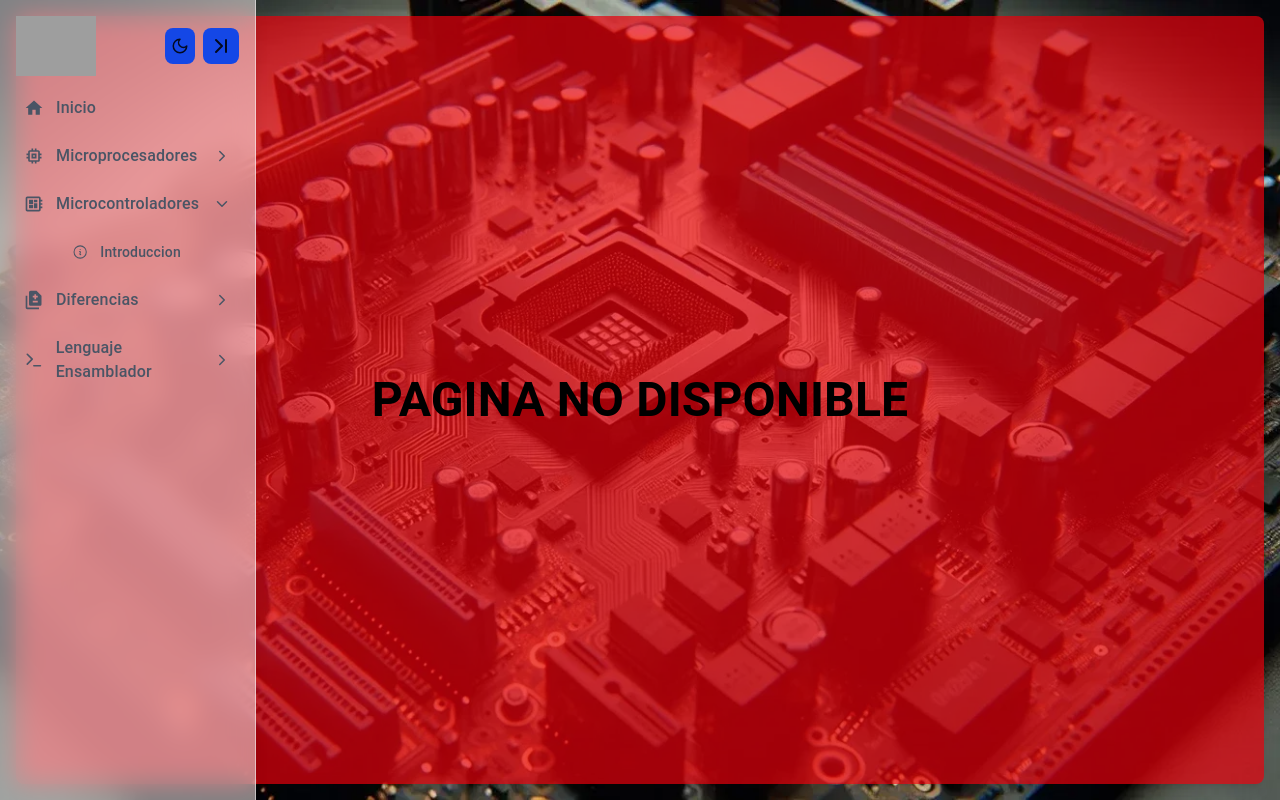
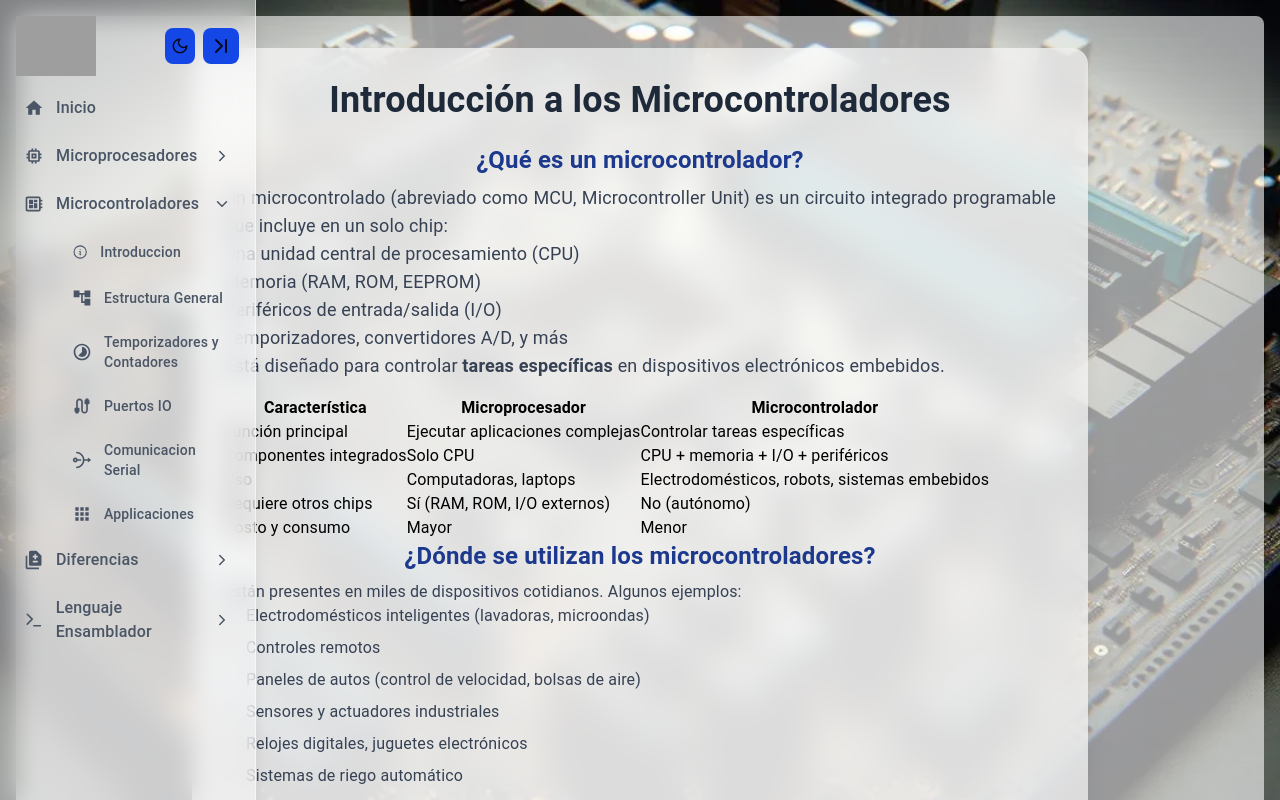
Before and after one commit to Ernestnic8/proyecto-AMC, a React (Vite) app: page /microcontroladores in a window 1280 px wide. Both pictures are taken after a click on the element "Microcontroladores". Built offline with nearby package versions, Linux system fonts and the light colour scheme; grey boxes are pictures that could not be loaded.

Commit message:
casi terminado

```diff
--- a/src/App.tsx
+++ b/src/App.tsx
@@ -10,6 +10,12 @@ import {
   Storage,
   Autorenew,
   CompareArrows,
+  IntegrationInstructions,
+  AccountTree,
+  Apps,
+  Timelapse,
+  Cable,
+  Nat,
 } from "@mui/icons-material";
 import AmcRouter from "./routes/AmcRouter";
 import { Terminal } from "lucide-react";
@@ -139,7 +145,12 @@ const App = () => {
             icon={<DeveloperBoard fontSize="small" />}
             text="Microcontroladores"
             subRoutes={[
-              "/raw/ventajas-y-des",
+              "/microcontroladores/",
+              "/microcontroladores/aplicaciones",
+              "/microcontroladores/comunicacion",
+              "/microcontroladores/puerto-io",
+              "/microcontroladores/estructura",
+              "/microcontroladores/temporizadores-contadores",
             ]}
           >
             <SidebarItem
@@ -160,7 +171,42 @@ const App = () => {
                 </svg>
               }
               text="Introduccion"
-              to="/microprocesadores"
+              to="/microcontroladores"
+            />
+            <SidebarItem
+              icon={
+                <AccountTree fontSize="small" />
+              }
+              text="Estructura General"
+              to="/microcontroladores/Estructura"
+            />
+            <SidebarItem
+              icon={
+                <Timelapse fontSize="small" />
+              }
+              text="Temporizadores y Contadores"
+              to="/microcontroladores/temporizadores-contadores"
+            />
+            <SidebarItem
+              icon={
+                <Cable fontSize="small" />
+              }
+              text="Puertos IO"
+              to="/microcontroladores/puerto-io"
+            />
+            <SidebarItem
+              icon={
+                <Nat fontSize="small" />
+              }
+              text="Comunicacion Serial"
+              to="/microcontroladores/comunicacion"
+            />
+            <SidebarItem
+              icon={
+                <Apps fontSize="small" />
+              }
+              text="Applicaciones"
+              to="/microcontroladores/aplicaciones"
             />
           </SidebarItem>
           <SidebarItem
@@ -214,6 +260,20 @@ const App = () => {
               text="¿Que es?"
               to="/ensamblador"
             />
+            <SidebarItem
+              icon={
+                <IntegrationInstructions fontSize="small" />
+              }
+              text="Instrucciones"
+              to="/ensamblador/instruccion"
+            />
+            <SidebarItem
+              icon={
+                <AccountTree fontSize="small" />
+              }
+              text="Estructuras de Control"
+              to="/ensamblador/estructura-control"
+            />
           </SidebarItem>
         </Sidebar>
         <main className="flex-1 p-4 overflow-y-auto text-black dark:text-white">
--- a/src/Pages/Microcontroladores/Aplicaciones.tsx
+++ b/src/Pages/Microcontroladores/Aplicaciones.tsx
@@ -6,18 +6,18 @@ import ListDisc from "@components/Base/ListDisc";
 const Aplicaciones = () => {
   return (
     <Background text="Aplicaciones de Microcontroladores">
-ñ
       <SubText>¿Para qué se utilizan los microcontroladores?</SubText>
       <Parrafo>
-        Los microcontroladores son el corazón de miles de dispositivos inteligentes
-        que usamos todos los días. Gracias a su capacidad de procesar datos,
-        controlar señales y comunicarse, pueden automatizar tareas, monitorear
-        procesos, tomar decisiones y responder a estímulos del entorno en tiempo real.
+        Los microcontroladores son el corazón de miles de dispositivos
+        inteligentes que usamos todos los días. Gracias a su capacidad de
+        procesar datos, controlar señales y comunicarse, pueden automatizar
+        tareas, monitorear procesos, tomar decisiones y responder a estímulos
+        del entorno en tiempo real.
       </Parrafo>
 
       <Parrafo>
-        Desde una simple luz que se enciende automáticamente, hasta un dron que se
-        estabiliza en vuelo, hay un microcontrolador detrás.
+        Desde una simple luz que se enciende automáticamente, hasta un dron que
+        se estabiliza en vuelo, hay un microcontrolador detrás.
       </Parrafo>
 
       <SubText>Áreas de aplicación de los microcontroladores</SubText>
@@ -86,7 +86,8 @@ return (
       </ListDisc>
 
       <Parrafo>
-        Microcontroladores como Arduino, PIC o STM32 permiten prototipar ideas reales con bajo costo.
+        Microcontroladores como Arduino, PIC o STM32 permiten prototipar ideas
+        reales con bajo costo.
       </Parrafo>
 
       <SubText>¿Qué microcontrolador elegir?</SubText>
@@ -108,11 +109,11 @@ return (
 
       <SubText>Conclusión</SubText>
       <Parrafo>
-        Los microcontroladores están en el centro de la revolución digital embebida. Son
-        esenciales en la automatización, inteligencia artificial distribuida, IoT y robótica.
-        Comprender sus aplicaciones permite crear soluciones reales e innovadoras para mejorar el mundo físico.
+        Los microcontroladores están en el centro de la revolución digital
+        embebida. Son esenciales en la automatización, inteligencia artificial
+        distribuida, IoT y robótica. Comprender sus aplicaciones permite crear
+        soluciones reales e innovadoras para mejorar el mundo físico.
       </Parrafo>
-
     </Background>
   );
 };
--- a/src/routes/AmcRouter.tsx
+++ b/src/routes/AmcRouter.tsx
@@ -13,7 +13,7 @@ const AmcRouter = () => {
       <Route path="/" element={<Inicio />} />
       <Route path="/ensamblador/*" element={<AssamblerRouter />} />
       <Route path="/microprocesadores/*" element={<MicroprocessorRouter />} />
-      <Route path="/microcontrolador/*" element={<MicrocontrollerRoute />} />
+      <Route path="/microcontroladores/*" element={<MicrocontrollerRoute />} />
       <Route path="/mprocess-vs-mcontroller/*" element={<DifferenceRoute />} />
     </Routes>
   );
--- a/src/routes/AssamblerRouter.tsx
+++ b/src/routes/AssamblerRouter.tsx
@@ -1,12 +1,14 @@
 import { Route, Routes } from "react-router-dom";
 import Assambler from "@pages/ProgrammingLanguaje/Assembler";
 import Instruccion from "@pages/ProgrammingLanguaje/Instruccion";
+import ControlStructure from "@pages/ProgrammingLanguaje/ControlStructure";
 
 const AssamblerRouter = () => {
   return (
     <Routes>
       <Route path="/" element={<Assambler />} />
       <Route path="/instruccion" element={<Instruccion />} />
+      <Route path="/estructura-control" element={<ControlStructure />} />
     </Routes>
   );
 };
--- a/src/routes/MicrocontrollerRoute.tsx
+++ b/src/routes/MicrocontrollerRoute.tsx
@@ -14,7 +14,7 @@ const MicrocontrollerRoute = () => {
       <Route path="/comunicacion" element={<ComunicaciónSerial/>} />
       <Route path="/puerto-io" element={<PuertosIO/>} />
       <Route path="/estructura" element={<StructureMC/>} />
-      <Route path="/temporizadores-control" element={<TemporizadoresControl/>} />
+      <Route path="/temporizadores-contadores" element={<TemporizadoresControl/>} />
     </Routes>
   );
 };
```
Lines whose indentation alone changed are shown as unchanged.
